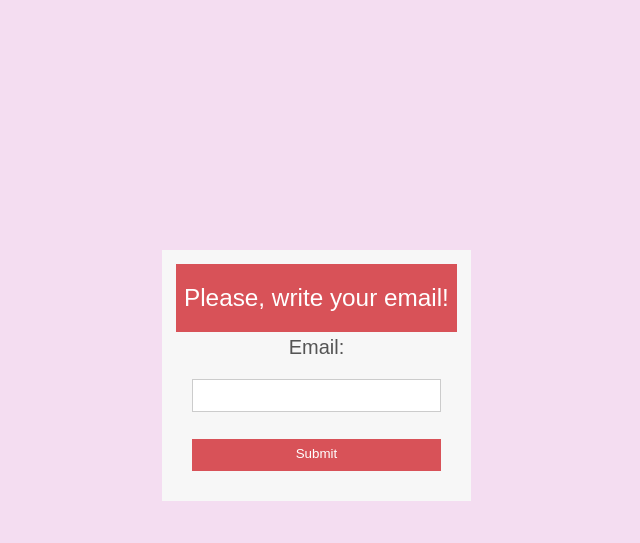
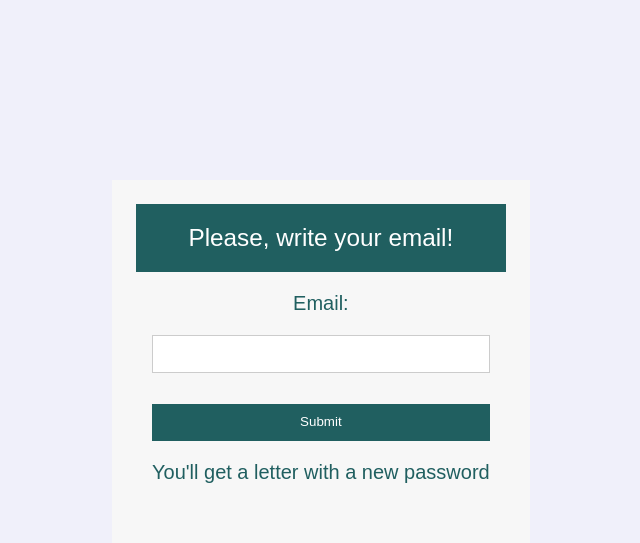
Before and after one commit to lv-386-python/moneta, a Django app: page /not_user/ in a window 1280 px wide. Shown: the top 543 px of the page, without its empty margins (328-968 px from the left). Run offline with Django 3.2, Linux system fonts and the light colour scheme; some libraries are stand-ins or nearby versions.

Commit message:
Change styles

```diff
--- a/moneta/www/static/css/forgot_pass.css
+++ b/moneta/www/static/css/forgot_pass.css
@@ -1,74 +1,8 @@
 body {
-    background-color: #F4DDF1;
-}
-.container-fluid{
-	font: 95% Arial, Helvetica, sans-serif;
-	max-width: 400px;
-	position: absolute;
-    top: 50%;
-    left: 50%;
-    margin: -150px 0 0 -150px;
-	padding: 30px;
-	background: #F7F7F7;
-}
-.container-fluid h1{
-	background: #D85258;
-	padding: 20px 8px;
-	font-size: 160%;
-	font-weight: 500;
-	text-align: center;
-	color: #fff;
-	margin: -16px -16px -16px -16px;
-}
-.container-fluid p{
-    text-align: center;
-	color: #555;
-    font:  20px Arial, Helvetica, sans-serif; ;
-
-}
-.container-fluid input[type="text"]{
-    display: inline-block;
-	-webkit-transition: all 0.30s ease-in-out;
-	-moz-transition: all 0.30s ease-in-out;
-	-ms-transition: all 0.30s ease-in-out;
-	-o-transition: all 0.30s ease-in-out;
-	outline: none;
-	box-sizing: border-box;
-	-webkit-box-sizing: border-box;
-	-moz-box-sizing: border-box;
-  	width: 100%;
-	background: #fff;
-	margin-bottom: 4%;
-	border: 1px solid #ccc;
-	padding: 3%;
-	color: #555;
-	font: 95% Arial, Helvetica, sans-serif;
-}
-.container-fluid input[type="text"]:focus{
-	box-shadow: 0 0 5px #D85258;
-	padding: 3%;
-	border: 1px solid #D85258;
+    background-color: #F0F0FA;
 }
 
-.container-fluid input[type="submit"],
-.container-fluid input[type="button"]{
-	box-sizing: border-box;
-	-webkit-box-sizing: border-box;
-	-moz-box-sizing: border-box;
-	width: 100%;
-	padding: 3%;
-	background: #D85258;
-	border-bottom: 2px solid #D85258;
-	border-top-style: none;
-	border-right-style: none;
-	border-left-style: none;
-	color: #fff;
-}
-.container-fluid input[type="submit"]:hover,
-.container-fluid input[type="button"]:hover{
-	background: #D85258;}
-
-.container-for-not-user{
+.container-for-email{
     font: 95% Arial, Helvetica, sans-serif;
 	max-width: 400px;
 	position: absolute;
@@ -78,8 +12,8 @@ body {
 	padding: 40px;
 	background: #F7F7F7;
 }
-.container-for-not-user h1{
-	background: #D85258;
+.container-for-email h1{
+	background: #205F60;
 	padding: 20px 0;
 	font-size: 160%;
 	font-weight: 500;
@@ -87,14 +21,13 @@ body {
 	color: #fff;
 	margin: -16px -16px 16px -16px;
 }
-.container-for-not-user p{
-
+.container-for-email p,a{
     text-align: center;
-	color: #555;
+	color: #205F60;
     font:  20px Arial, Helvetica, sans-serif; ;
 
 }
-.container-for-not-user input[type="text"]
+.container-for-email input[type="text"]
 {
     display: inline-block;
 	-webkit-transition: all 0.30s ease-in-out;
@@ -113,28 +46,27 @@ body {
 	color: #555;
 	font: 95% Arial, Helvetica, sans-serif;
 }
-.container-for-not-user input[type="text"]:focus
+.container-for-email input[type="text"]:focus
 {
-	box-shadow: 0 0 5px #D85258;
-
+	box-shadow: 0 0 5px #205F60;
 	padding: 3%;
-	border: 1px solid #D85258;
+	border: 1px solid #205F60;
 }
 
-.container-for-not-user input[type="submit"],
-.container-for-not-user input[type="button"]{
+.container-for-email input[type="submit"],
+.container-for-email input[type="button"]{
 	box-sizing: border-box;
 	-webkit-box-sizing: border-box;
 	-moz-box-sizing: border-box;
 	width: 100%;
 	padding: 3%;
-	background: #D85258;
-	border-bottom: 2px solid #D85258;
+	background: #205F60;
+	border-bottom: 2px solid #205F60;
 	border-top-style: none;
 	border-right-style: none;
 	border-left-style: none;
 	color: #fff;
 }
-.container-for-not-user input[type="submit"]:hover,
-.container-for-not-user input[type="button"]:hover{
-	background: #D85258;}
+.container-for-email input[type="submit"]:hover,
+.container-for-email input[type="button"]:hover{
+	background: #205F60;}
--- a/moneta/www/templates/authentication/forgot_password.html
+++ b/moneta/www/templates/authentication/forgot_password.html
@@ -5,13 +5,14 @@
 <link rel="stylesheet" href="{% static 'css/forgot_pass.css' %}" type="text/css">
 </head>
 <body>
-     <div class="container-fluid">
+     <div class="container-for-email">
 <h1>  Please, write your email!  </h1>
 <form method="POST"> {%csrf_token %}
    <p> Email:  </p>   <input  type="text" name="email" >
  <br>
  <br>
  <input  type="submit"  value="Submit">
+    <p> You'll get a letter with a new password </p>
 </form>
      </div>
 </body>
--- a/moneta/www/templates/authentication/not_user.html
+++ b/moneta/www/templates/authentication/not_user.html
@@ -7,7 +7,7 @@
     <title> Forgot password </title>
 </head>
 <body>
-    <div class="container-for-not-user">
+    <div class="container-for-email">
 <h1> Please, write your email! </h1>
 <form method="POST"> {%csrf_token %}
 <p> Email: </p>
--- a/moneta/www/templates/authentication/valid_email.html
+++ b/moneta/www/templates/authentication/valid_email.html
@@ -7,7 +7,7 @@
     <title> Forgot password </title>
   </head>
 <body>
-  <div class="container-for-not-user">
+  <div class="container-for-email">
 <form>
 <h1 align="center"> Check your mail, you have a new password! </h1>
     <a href="../login/"> Back to login page </a>
```
